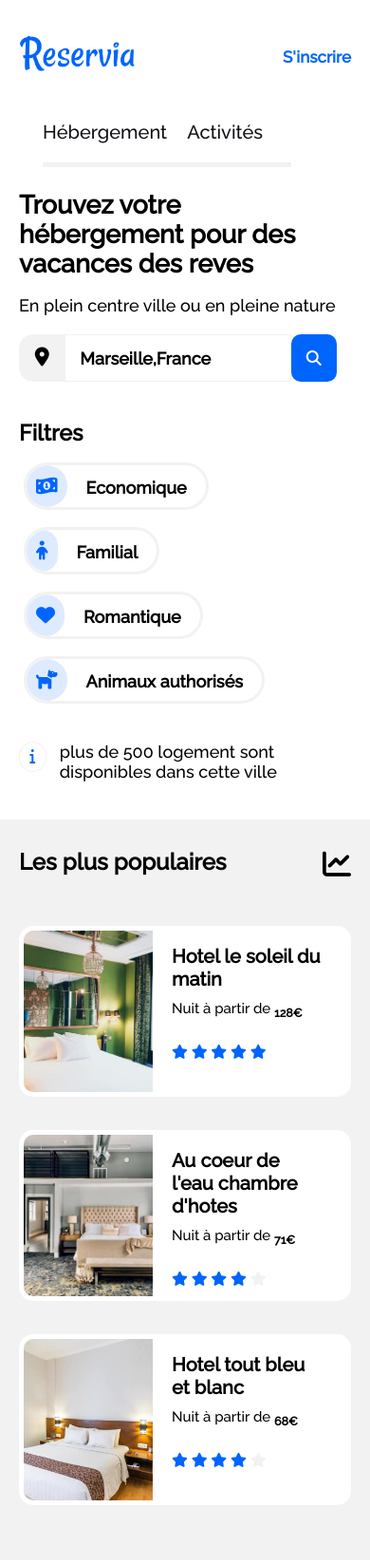
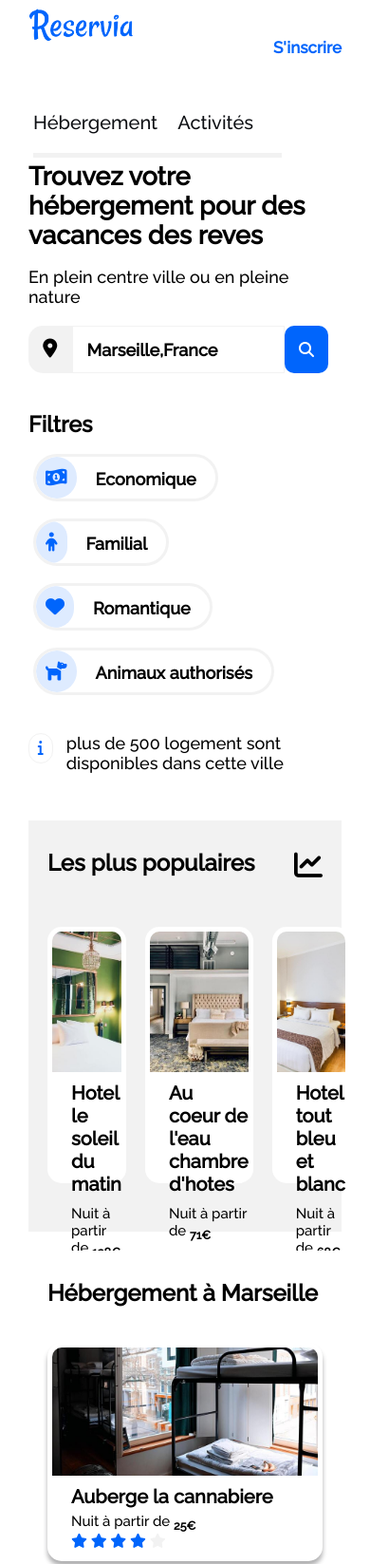
Before and after one commit to GraceLub/Reservia, a plain HTML site: page index.html in a window 390 px wide. Shown: the top 1647 px of the page at 95% size. Drawn offline with Linux system fonts and the light colour scheme.

Commit message:
Add files via upload

```diff
--- a/style.css
+++ b/style.css
@@ -98,6 +98,11 @@ nav {
   border-radius: 0px 10px 10px 0px;
   /*height: 40px;*/
 }
+.search-btn:hover{
+   box-shadow: 1px 1px 1px 1px #000;
+   cursor: pointer;
+}
+
 .search-label {
   color: #ffff;
   font-size: 16px;
@@ -662,3 +667,86 @@ a:hover {
     margin-bottom: 57px;
   }
 }
+
+@media screen and (max-width: 768px) {
+
+  header{
+    padding: 0px 30px;
+  }
+  .group-un{
+    width: 50%;
+    height: ;
+  }
+  .logo{
+    width: auto;
+  }
+  nav {
+    margin: 20px 0px;
+}
+  .container{
+    width: 100%;
+  }
+  .info{
+    margin-bottom: 50px;
+  }
+  section, .second-section {
+    padding: 0px 30px;
+   }
+  .block-two{
+   /* display: flex;
+    flex-direction: row;
+    padding: 0;*/
+    width: 100%;
+    height: 433px;
+
+  }
+  .title{
+    width: 100%;
+  }
+  .container-pour-3 {
+    padding: 0px;
+    display: flex;
+   }
+  .les-plus-populaires {
+    border-radius: 10px 10px 0px 0px;
+   }
+.les-plus-populaires-item{
+  margin-right: 20px;
+  height: 270px;
+  width: 100%;
+  display: block;
+}
+.les-plus-populaires-item:hover {
+  border: 5px solid #0065fc;
+  height: 270px;
+}
+  .les-plus-populaires-details {
+    padding: 10px 0px 0px 20px;
+   width: 100%;
+  }
+  .les-plus-populaires-img {
+    height: 148px;
+    width: 100%;
+  }
+  .first-section {
+    display: flex;
+    flex-direction: column-reverse;
+    width: 100%;
+  }
+  .hebergement-marseille{
+    width: 100%;
+    margin-top: 20px;
+  }
+  .second-section-group{
+    grid-template-columns: repeat(2, 1fr);
+  }
+  .img-aside2{
+    object-position: initial;
+  }
+  .footer {
+    padding: 50px 20px 0px 30px;
+  }
+ .footer > * {
+      width: 100%;
+    }
+}
```
